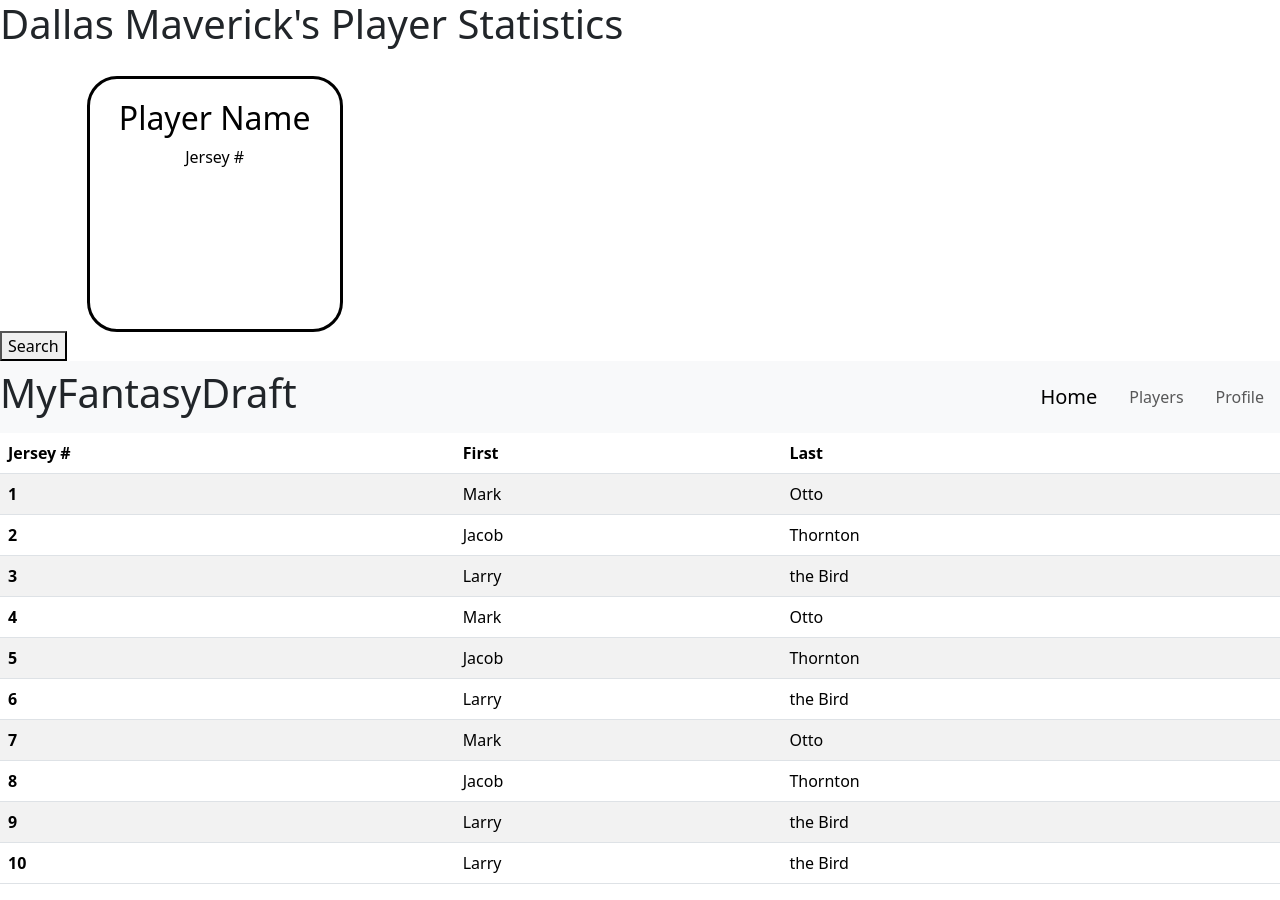
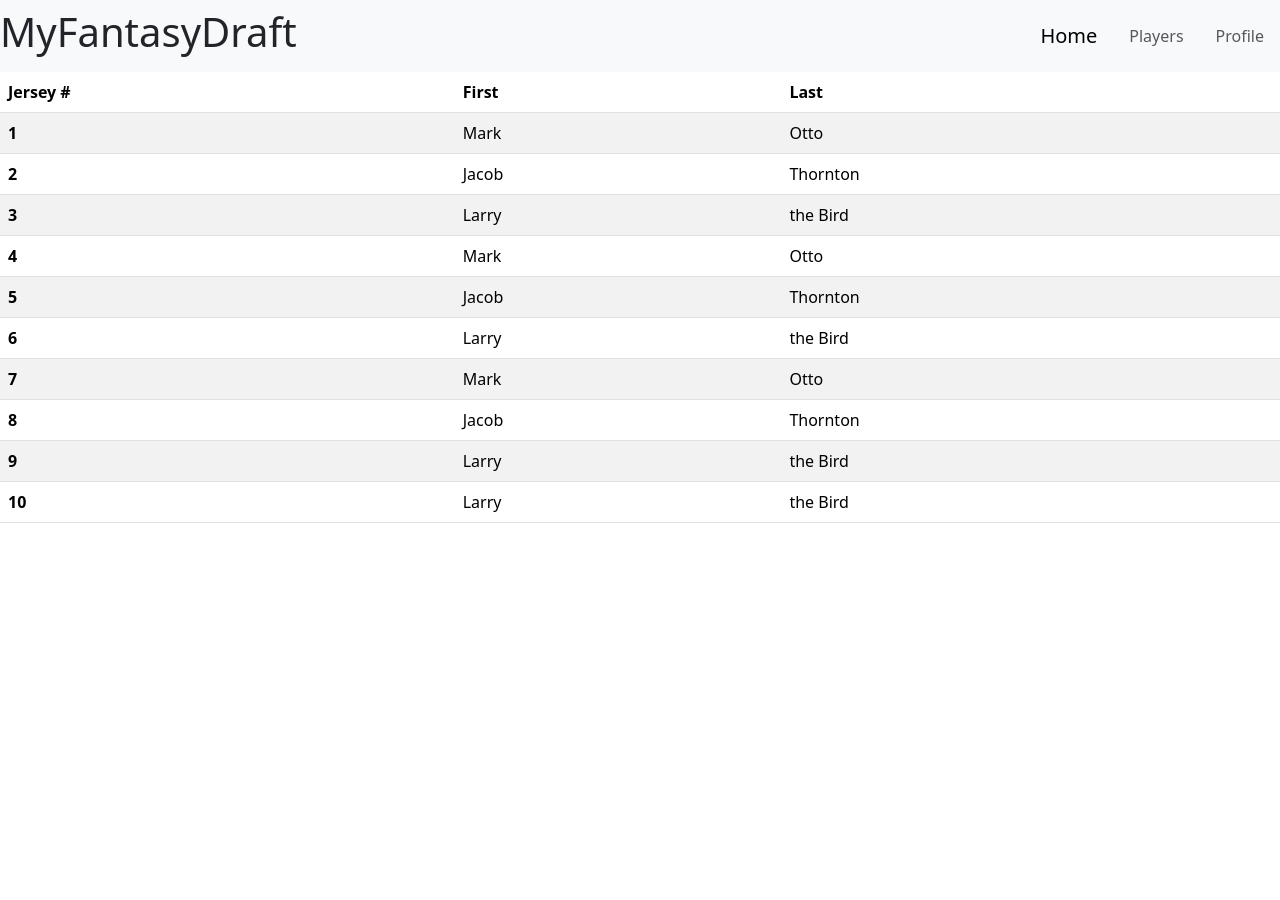
Before and after one commit to DevonMcfarlen/MyFantasyDraft, a React (Vite) app in the folder client/: page /profile in a window 1280 px wide. After the commit the page ends 800 px from the top, so only its background shows below. Built offline with nearby package versions, Linux system fonts and the light colour scheme.

Commit message:
minor project refactor, player cards now appear onto the PlayersPage with names and jersey numbers

```diff
--- a/client/src/App.jsx
+++ b/client/src/App.jsx
@@ -1,12 +1,7 @@
 import { useState } from 'react'
-import reactLogo from './assets/react.svg'
-import viteLogo from '/vite.svg'
 import { Outlet } from 'react-router-dom';
-// import './App.css'
 import { ApolloClient, ApolloProvider, InMemoryCache } from '@apollo/client';
 
-// Import Components
-import Cards from './pages/Cards'
 // import Cards from './pages/Cards'
 import NavBar from './components/NavBar'
 // Import Bootstrap
@@ -22,13 +17,10 @@
 
   return (
    <ApolloProvider client={client}>
-    <Cards />
       <NavBar />
       <Outlet/>
     </ApolloProvider>
   )
 }
 
-//TODO
-
 export default App
--- a/client/src/components/NavBar.jsx
+++ b/client/src/components/NavBar.jsx
@@ -1,5 +1,6 @@
 import '../../style/NavBar.css';
 import {Link, useLocation} from 'react-router-dom'
+
 const NavBar = () => {
 const currentPage = useLocation().pathname;
   return (
@@ -20,7 +21,7 @@
                 <div className="navbar-nav ml-auto">
                     <div className="nav-item nav-link">
                       <Link
-                      to="/cards"
+                      to="/players"
                       className={currentPage === '/' ? 'nav-link' : 'nav-link'}
                       >Players
                       </Link>
--- a/client/src/main.jsx
+++ b/client/src/main.jsx
@@ -5,7 +5,7 @@
 import{createBrowserRouter, RouterProvider} from 'react-router-dom';
 
 // Import pages
-import Cards from './pages/Cards.jsx';
+import PlayersPage from './pages/PlayersPage.jsx';
 import LandingPage from './pages/LandingPage.jsx';
 import Profile from './pages/Profile.jsx';
 
@@ -19,8 +19,8 @@
         element:<LandingPage/>
       },
       {
-        path:'cards',
-        element: <Cards/>
+        path:'players',
+        element: <PlayersPage/>
       },
       {
         path:'profile',
--- a/client/src/pages/Cards.jsx
+++ b/client/src/pages/Cards.jsx
@@ -1,55 +1,7 @@
-import React from 'react';
-import NavBar from '../components/NavBar';
-import Slider from 'react-slick';
-
-import '../../style/Cards.css'
+import { useState } from 'react';
 import $ from "jquery";
 
-const Cards = () =>{
-    var bingSettings = {};
-
-    function setBingSettings(sentUrl) {
-        var bingUrl = "https://bing-image-search1.p.rapidapi.com/images/search?q=" + sentUrl;
-        bingSettings = {
-            async: true,
-            crossDomain: true,
-            url: bingUrl,
-            method: 'GET',
-            headers: {
-            'X-RapidAPI-Key': '23621a63e4msha9fc92986a51b9fp1bfe54jsn18d7163659ca',
-            'X-RapidAPI-Host': 'bing-image-search1.p.rapidapi.com'
-            },
-        };
-    }
-
-    var teamPlayers = [];
-    var userSeason = 2023;
-
-    var nbaSettings = {};
-
-    function setNBASettings(sentUrl) {
-        var nbaUrl = "https://api-nba-v1.p.rapidapi.com" + sentUrl;
-        nbaSettings = {
-            "url": nbaUrl,
-            "method": "GET",
-            "timeout": 0,
-            "headers": {
-            "x-rapidapi-key": "09e77c0237msh7cf79c6d0985d69p119f9cjsnb5866ab39fe8",
-            "x-rapidapi-host": "api-nba-v1.p.rapidapi.com"
-            },
-        };
-    }
-
-    function getTeam() {
-        let toSendUrl = "/players/?team=8&season=" + userSeason;
-        setNBASettings(toSendUrl);
-
-        return $.ajax(nbaSettings).done(function (response) {
-            teamPlayers = response.response;
-            console.log(teamPlayers);
-        });
-    }
-
+function Cards(props) {
     var playerStats = {
         aPoints: 0,
         aAssists: 0,
@@ -66,18 +18,19 @@
             return;
         }
 
-        let toSendUrl = "/players/statistics?id=" + teamPlayers[userPlayer].id + "&season=" + userSeason;
-        setNBASettings(toSendUrl);
+        let toSendUrl = "/players/statistics?id=" + props.teamPlayers[userPlayer].id + "&season=2023";
+        props.setNBASettings(toSendUrl);
 
-        return $.ajax(nbaSettings).done(function (response) {
+        return $.ajax(props.nbaSettings).done(function (response) {
             var playerGames = response.response;
+            console.log(playerGames);
             var pGLength = playerGames.length;
             var tPoints = 0;
             var tAssists = 0;
             var tTotReb = 0;
             var tFGP = 0.0;
 
-            for(var i = 0; i < pGLength; i++){
+            for(var i = 0; i < pGLength; i++) {
                 tPoints += playerGames[i].points;
                 tAssists += playerGames[i].assists;
                 tTotReb += playerGames[i].totReb
@@ -90,101 +43,35 @@
             playerStats.aFGP = Math.round((((tTotReb/pGLength)) + Number.EPSILON) * 100) / 100;
 
             playerStorage.unshift({id: response.parameters.id, stats: playerStats});
+            console.log(playerStorage)
         });
     }
-
-    var cardItems = document.querySelector(".card-items");
-    var showCardBtn = document.querySelector(".showBtn");
-
-    function getPlayerImage(player) {
-        let toSendUrl = 'professional+headshot+of+' + player.firstname + '+' + player.lastname + '+from+espn.com+bio';
-        setBingSettings(toSendUrl);
-
-        return $.ajax(bingSettings).done(function (response) {});
+    function setStats(index){
+        //playerStats = playerStorage.find(obj => {return obj.id == props.teamPlayers[index].id}).stats;
     }
 
+    return props.teamPlayers.map((player, i) => (
+        <label key={i}>
+            {console.log(i)}
+            {console.log(player)}
 
-    return(
-        <>
-            <header>
-                <h1>Dallas Maverick's Player Statistics</h1>
-            </header>
-            <button
-                type="button"
-                onClick={() => {
-                    getTeam();
-                }}
-                >
-                Search
-            </button>
-            <label>
             <input type="checkbox"/>
-                <div className="flip-card">
+            <div className="flip-card" onClick={() => {getPlayerStats(i)}}>
                 <div className="front">
-                        <h2>Player Name</h2>
-                        <p>Jersey #</p>
+                    <h2>{player.firstname} {player.lastname}</h2>
+                    <p>Jersey # {player.leagues.standard.jersey}</p>
                 </div>
                 <div className="back">
-                        <p>Avg points</p>
-                        <p>Avg assit</p>
-                        <p>Avg Total Rebounds</p>
-                        <p>Avg FGP</p>
+
+                    <p>Avg points: </p>
+                    <p>Avg assists: </p>
+                    <p>Avg Total Rebounds: </p>
+                    <p>Avg FGP: </p>
                     <button className='backBtn'>Add Player</button>
                 </div>
             </div>
         </label>
-        </>
-    )
+    ));
 }
-export default Cards
 
-
-
-
-// const LandingPage = () => {
-//     const settings = {
-//         dots: true,
-//         infinite: true,
-//         speed: 500,
-//         slidesToShow: 1,
-//         slidesToScroll: 1,
-//         autoplay: true,
-//         autoplaySpeed: 2000,
-//     };
-
-//     return (
-//         <div>
-//             <NavBar />
-//             <Slider {...settings}>
-//                 <div>
-//                     <img src="https://encrypted-tbn0.gstatic.com/images?q=tbn:ANd9GcSVS5-NPG9nAnwmI9ZUFtxIgcbX1sgp8XTI9A&usqp=CAU" alt="NBA Image 1"/>
-//                 </div>
-//                 <div>
-//                     <img src="https://encrypted-tbn0.gstatic.com/images?q=tbn:ANd9GcTmROq7XWmxzFUMjDWR6Ec7pW4B768IeAhCUg&usqp=CAU" alt="NBA Image 2"/>
-//                 </div>
-//                 <div>
-//                     <img src="https://encrypted-tbn0.gstatic.com/images?q=tbn:ANd9GcQXQjyoyknLpT76uhX99qYIRRnAgo1o-t6YgQ&usqp=CAU" alt="NBA Image 3"/>
-//                 </div>
-//                 <div>
-//                     <img src="https://encrypted-tbn0.gstatic.com/images?q=tbn:ANd9GcS_QIQvbISuRZj5dCuGg9xTF0GJthni6c86Zg&usqp=CAU" alt="NBA Image 4"/>
-//                 </div>
-//             </Slider>
-//             <header>
-//                 <h1>My Fantasy Draft</h1>
-//             </header>
-//             <main>
-//                 <section>
-//                     <h2>Welcome to My Fantasy Draft!</h2>
-//                     <p>
-//                         Dive into the world of fantasy basketball! Create your dream team,
-//                         compete with friends, and manage your lineup to emerge as the top
-//                         fantasy basketball manager. Join now and start your journey to the top!
-//                     </p>
-//                 </section>
-//                 {/* Additional sections */}
-//             </main>
-//         </div>
-//     );
-// }
-
-// export default LandingPage;
+export default Cards;
--- /dev/null
+++ b/client/src/pages/PlayersPage.jsx
@@ -0,0 +1,94 @@
+import { useState } from 'react';
+import Cards from './Cards';
+
+import '../../style/Cards.css'
+import $ from "jquery";
+
+function PlayersPage() {
+    const [teamPlayers, setTeamPlayers] = useState([]);
+
+    var bingSettings = {};
+
+    function setBingSettings(sentUrl) {
+        var bingUrl = "https://bing-image-search1.p.rapidapi.com/images/search?q=" + sentUrl;
+        bingSettings = {
+            async: true,
+            crossDomain: true,
+            url: bingUrl,
+            method: 'GET',
+            headers: {
+            'X-RapidAPI-Key': '23621a63e4msha9fc92986a51b9fp1bfe54jsn18d7163659ca',
+            'X-RapidAPI-Host': 'bing-image-search1.p.rapidapi.com'
+            },
+        };
+    }
+    var userSeason = 2023;
+
+    var nbaSettings = {};
+
+    function setNBASettings(sentUrl) {
+        var nbaUrl = "https://api-nba-v1.p.rapidapi.com" + sentUrl;
+        nbaSettings = {
+            "url": nbaUrl,
+            "method": "GET",
+            "timeout": 0,
+            "headers": {
+            "x-rapidapi-key": "09e77c0237msh7cf79c6d0985d69p119f9cjsnb5866ab39fe8",
+            "x-rapidapi-host": "api-nba-v1.p.rapidapi.com"
+            },
+        };
+    }
+
+    function getTeam() {
+        let toSendUrl = "/players/?team=8&season=" + userSeason;
+        setNBASettings(toSendUrl);
+
+        return $.ajax(nbaSettings).done(function (response) {
+            setTeamPlayers(response.response);
+        });
+    }
+
+    function getPlayerImage(player) {
+        let toSendUrl = 'professional+headshot+of+' + player.firstname + '+' + player.lastname + '+from+espn.com+bio';
+        setBingSettings(toSendUrl);
+
+        return $.ajax(bingSettings).done(function (response) {});
+    }
+
+    return teamPlayers.length == 0 ? (
+        <>
+            <header>
+                <h1>Dallas Maverick's Player Statistics</h1>
+            </header>
+            <button
+                type="button"
+                onClick={() => {
+                    getTeam();
+                }}
+                >
+                Search
+            </button>
+        </>
+    ) : (
+        <>
+            <header>
+                <h1>Dallas Maverick's Player Statistics</h1>
+            </header>
+            <button
+                type="button"
+                onClick={() => {
+                    getTeam();
+                }}
+                >
+                Search
+            </button>
+            <Cards
+                teamPlayers={teamPlayers}
+                nbaSettings={nbaSettings}
+                setNBASettings={setNBASettings}
+            />
+        </>
+    );
+};
+
+export default PlayersPage
```
Lines whose indentation alone changed are shown as unchanged.
